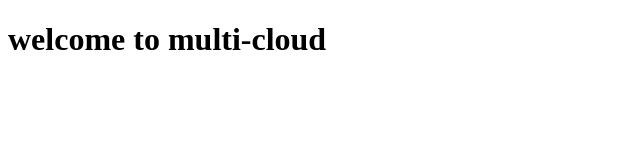
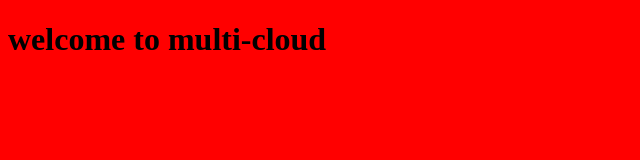
Before and after one commit to ishita2301/task1, a plain HTML site: page index.html in a window 1280 px wide. Shown: the whole page, without its empty margins (0-640 px from the left). Drawn offline with Linux system fonts and the light colour scheme.

Commit message:
Update index.html

```diff
--- a/index.html
+++ b/index.html
@@ -1,6 +1,6 @@
 <!DOCTYPE html>
 <html>
-<body bg color="red">
+<body style="background-color:red;">
 
 <h1>welcome to multi-cloud</h1>
 
```
